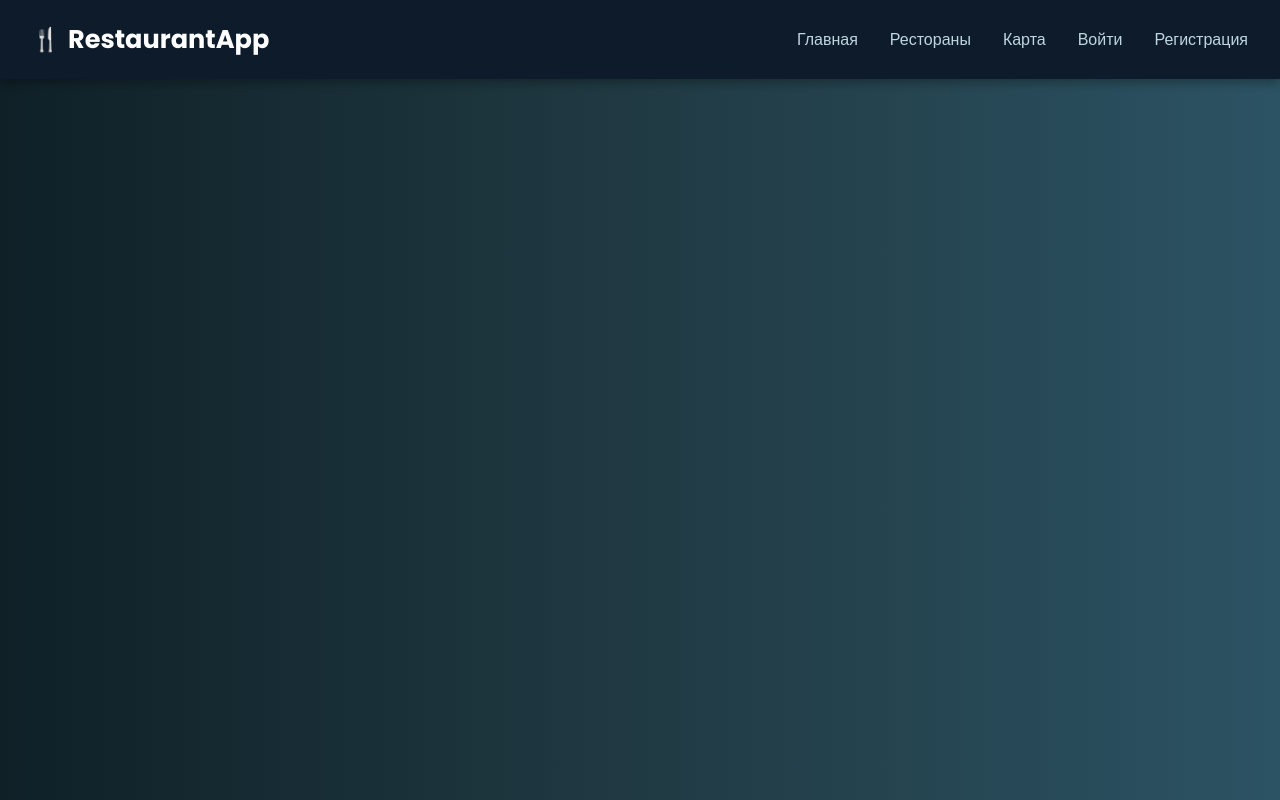
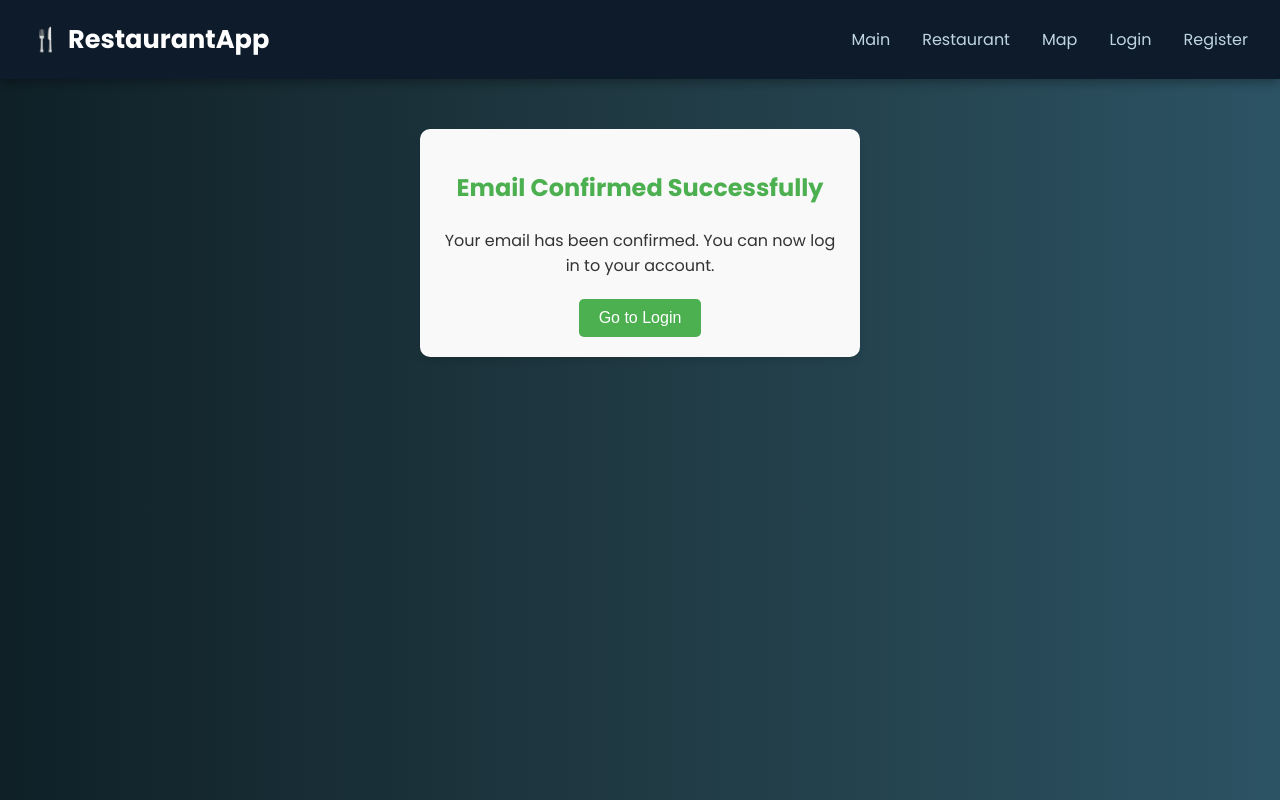
Before and after one commit to jegor21/Restaurant-App, a React (Create React App) app in the folder restaurant-app/: page /email-confirmation-success in a window 1280 px wide. Built offline with nearby package versions, Linux system fonts and the light colour scheme.

Commit message:
bug fixing

```diff
--- a/restaurant-app/src/App.js
+++ b/restaurant-app/src/App.js
@@ -11,6 +11,7 @@ import Register from './pages/Register';
 import ProtectedRoute from './components/ProtectedRoute';
 import { UserProvider, UserContext } from './UserContext';
 import PasswordReset from './pages/PasswordReset';
+import EmailConfirmationSuccess from './pages/EmailConfirmationSuccess';
 
 
 function App() {
@@ -21,20 +22,20 @@ function App() {
           <nav className="navbar">
             <div className="logo">RestaurantApp</div>
             <ul className="nav-links">
-              <li><Link to="/">Главная</Link></li>
-              <li><Link to="/restaurants">Рестораны</Link></li>
-              <li><Link to="/map">Карта</Link></li>
+              <li><Link to="/">Main</Link></li>
+              <li><Link to="/restaurants">Restaurant</Link></li>
+              <li><Link to="/map">Map</Link></li>
               <UserContext.Consumer>
                 {({ isAuthenticated, user, logout }) => (
                   isAuthenticated ? (
                     <>
-                      <li>Привет, {user?.username}!</li>
-                      <li><button onClick={logout} className="logout-button">Выйти</button></li>
+                      <li>Hello, {user?.username}!</li>
+                      <li><button onClick={logout} className="logout-button">Logout</button></li>
                     </>
                   ) : (
                     <>
-                      <li><Link to="/login">Войти</Link></li>
-                      <li><Link to="/register">Регистрация</Link></li>
+                      <li><Link to="/login">Login</Link></li>
+                      <li><Link to="/register">Register</Link></li>
                     </>
                   )
                 )}
@@ -59,6 +60,8 @@ function App() {
             <Route path="/password-recovery" element={<PasswordRecovery />} />
             <Route path="/password-reset" element={<PasswordReset />} />
             <Route path="/register" element={<Register />} />
+            <Route path="/email-confirmation-success" element={<EmailConfirmationSuccess />} />
+            <Route path="*" element={<div>404 Not Found</div>} />
           </Routes>
         </div>
       </Router>
--- /dev/null
+++ b/restaurant-app/src/pages/EmailConfirmationSuccess.js
@@ -0,0 +1,17 @@
+import React from 'react';
+import { Link } from 'react-router-dom';
+import '../styles/EmailConfirmationSuccess.css';
+
+const EmailConfirmationSuccess = () => {
+  return (
+    <div className="email-confirmation-success">
+      <h2>Email Confirmed Successfully</h2>
+      <p>Your email has been confirmed. You can now log in to your account.</p>
+      <Link to="/login">
+        <button className="success-button">Go to Login</button>
+      </Link>
+    </div>
+  );
+};
+
+export default EmailConfirmationSuccess;
--- a/restaurant-app/src/pages/Login.js
+++ b/restaurant-app/src/pages/Login.js
@@ -10,8 +10,9 @@ const Login = () => {
   const location = useLocation();
   const { login } = useContext(UserContext);
 
-
+  // Success messages
   const successMessage = location.state?.successMessage;
+  const emailConfirmationMessage = location.state?.emailConfirmationMessage;
 
   const handleSubmit = async (e) => {
     e.preventDefault();
@@ -39,6 +40,7 @@ const Login = () => {
     <div className="login-page">
       <h2>Login</h2>
       {successMessage && <p className="success-message">{successMessage}</p>}
+      {emailConfirmationMessage && <p className="info-message">{emailConfirmationMessage}</p>}
       {error && <p className="error-message">{error}</p>}
       <form onSubmit={handleSubmit}>
         <input
--- a/restaurant-app/src/pages/Register.js
+++ b/restaurant-app/src/pages/Register.js
@@ -24,7 +24,7 @@ const Register = () => {
         }),
       });
       if (response.ok) {
-        navigate('/login');
+        navigate('/login', { state: { emailConfirmationMessage: 'Please check your email to confirm your account.' } });
       } else {
         const errorData = await response.json();
         setError(errorData.error || 'Error with registration');
--- /dev/null
+++ b/restaurant-app/src/styles/EmailConfirmationSuccess.css
@@ -0,0 +1,33 @@
+.email-confirmation-success {
+    max-width: 400px;
+    margin: 50px auto;
+    text-align: center;
+    background-color: #f9f9f9;
+    padding: 20px;
+    border-radius: 10px;
+    box-shadow: 0 4px 6px rgba(0, 0, 0, 0.1);
+  }
+
+  .email-confirmation-success h2 {
+    color: #4caf50;
+    margin-bottom: 20px;
+  }
+
+  .email-confirmation-success p {
+    margin-bottom: 20px;
+    color: #333;
+  }
+
+  .success-button {
+    padding: 10px 20px;
+    background-color: #4caf50;
+    color: white;
+    border: none;
+    border-radius: 5px;
+    cursor: pointer;
+    font-size: 16px;
+  }
+
+  .success-button:hover {
+    background-color: #45a049;
+  }
--- a/restaurant-app/src/styles/Login.css
+++ b/restaurant-app/src/styles/Login.css
@@ -57,3 +57,9 @@ a {
   color: #1d8cf3;
   text-decoration: none;
 }
+
+.info-message {
+  color: #007bff;
+  margin-bottom: 10px;
+  font-size: 14px;
+}
```
Also changed, not shown: 1 other file (tests, documents, lock files or other folders).
